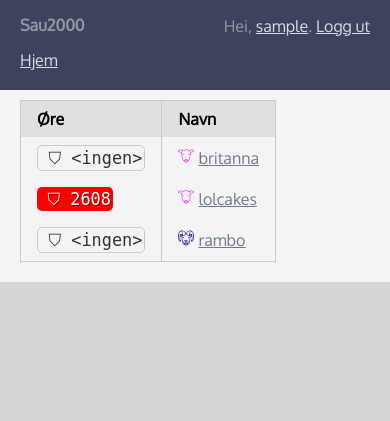
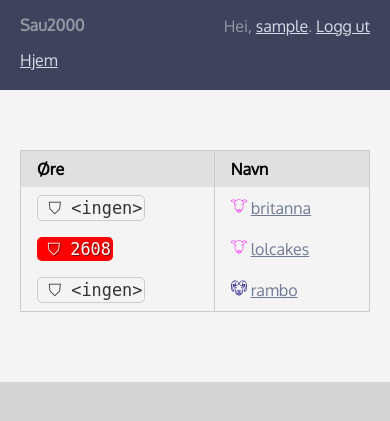
Before and after one commit to pgdr/sau2000, a Django app: page / in a window 390 px wide. Shown: the top 421 px of the page. Run offline with Django 3.2, Linux system fonts and the light colour scheme; the visitor is signed in with stand-in values (Sample User, id 1); data comes from the database, SQL or seed files in the repository; data that the repository does not hold is empty.

Commit message:
Add responsive class for main table

```diff
--- a/sau/static/css/sau.css
+++ b/sau/static/css/sau.css
@@ -227,3 +227,9 @@ a {
     text-transform: uppercase;
     font-size: 0.9em;
 }
+
+table.responsive {
+    width: 100%;
+    border-collapse: collapse;
+    margin:50px auto;
+}
--- a/sau/templates/index.html
+++ b/sau/templates/index.html
@@ -25,7 +25,7 @@
     {% endblock %}
     <div class="content">
       {% block content %}
-      <table class="pure-table">
+      <table class="pure-table responsive">
         <thead>
           <tr>
             <th>&Oslash;re</th>
```
